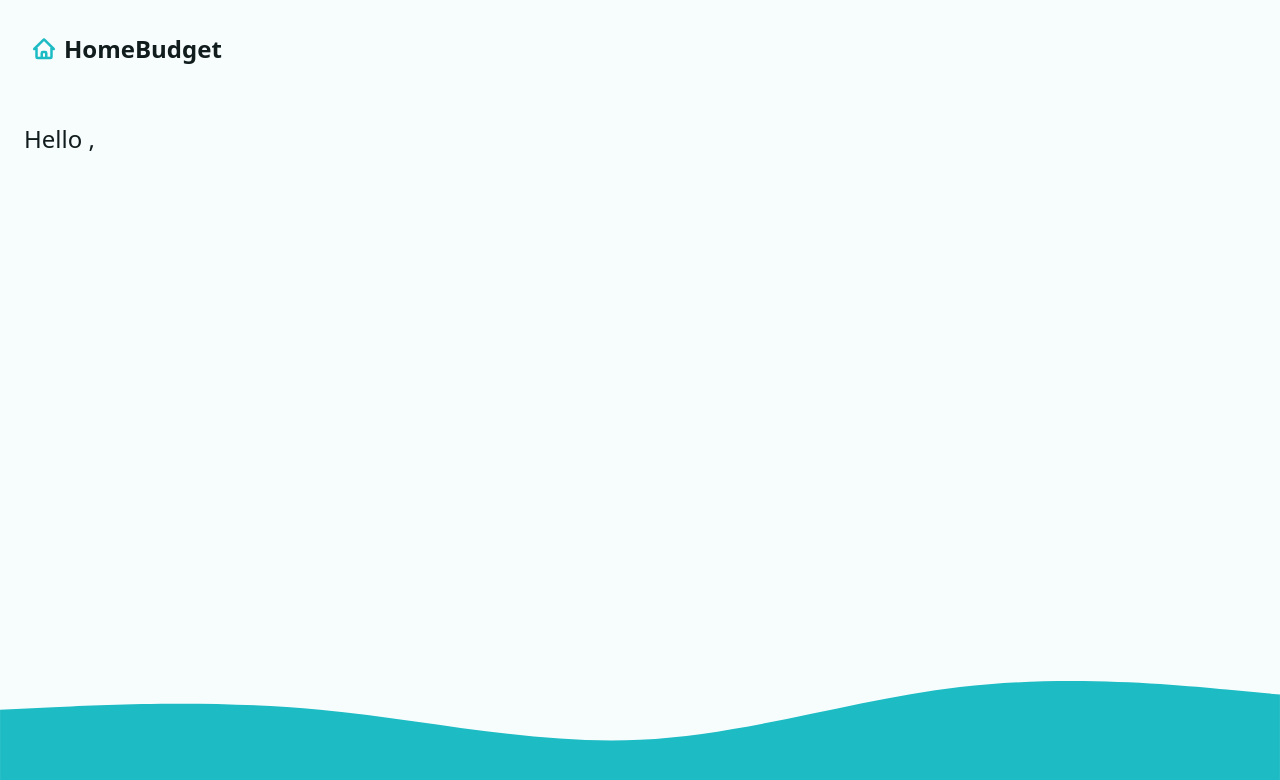
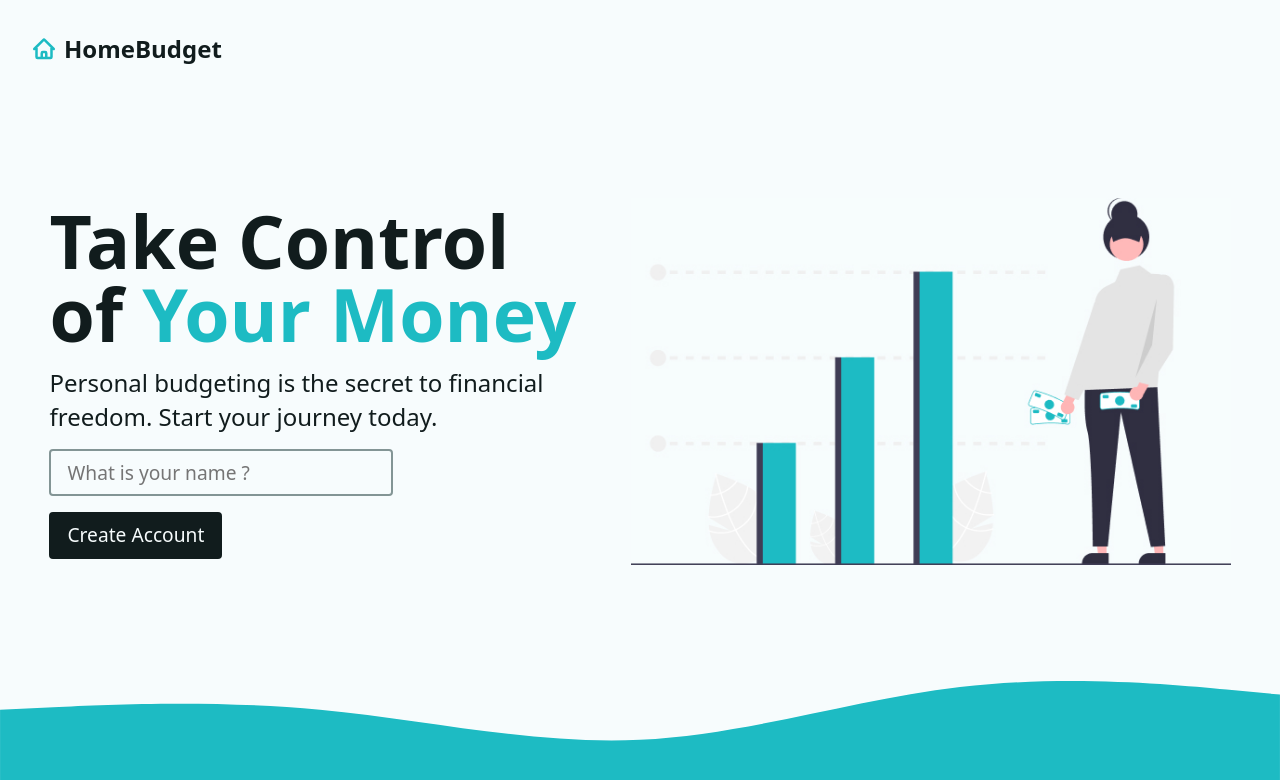
Before and after one commit to saeedmuhammed/react-router-budget-app, a React (Vite) app: page / in a window 1280 px wide. Shown: the top 780 px of the page. Built offline with nearby package versions, Linux system fonts and the light colour scheme.

Commit message:
make login form

```diff
--- a/package.json
+++ b/package.json
@@ -11,7 +11,8 @@
   "dependencies": {
     "react": "^18.2.0",
     "react-dom": "^18.2.0",
-    "react-router-dom": "^6.8.0"
+    "react-router-dom": "^6.8.0",
+    "react-toastify": "^9.1.3"
   },
   "devDependencies": {
     "@types/react": "^18.0.27",
--- a/src/App.jsx
+++ b/src/App.jsx
@@ -1,13 +1,18 @@
 import { Route, RouterProvider, createBrowserRouter, createRoutesFromElements } from "react-router-dom";
-import Dashboard, { dashboardLoader } from "./Pages/Dashboard";
+import Dashboard, { dashboardAction, dashboardLoader } from "./Pages/Dashboard";
 import Error from './Pages/Error'
 import MainLayout from "./Layouts/MainLayout";
 import { deleteItem } from "./Helper";
 
+//totsify library for notifications
+import { ToastContainer } from 'react-toastify';
+import 'react-toastify/dist/ReactToastify.css';
+
+
 const router = createBrowserRouter(
   createRoutesFromElements(
     <Route path="/" element={<MainLayout />} loader={dashboardLoader} errorElement={<Error />} >
-    <Route index element={<Dashboard />} loader={dashboardLoader}  />
+    <Route index element={<Dashboard />} loader={dashboardLoader} action={dashboardAction} />
     <Route path="logout" action={()=> deleteItem('userName')} />
     </Route>
 
@@ -17,6 +22,7 @@ const router = createBrowserRouter(
 function App() {
   return <div className="App">
     <RouterProvider router={router} />
+    <ToastContainer />
   </div>;
 }
 
--- /dev/null
+++ b/src/Components/Intro.jsx
@@ -0,0 +1,25 @@
+import React from 'react'
+// assets
+import illustration from "../assets/illustration.jpg"
+import { Form } from 'react-router-dom'
+
+export default function Intro() {
+  return (
+    <div className='intro'>
+        <div>
+            <h1>
+            Take Control of <span className="accent">Your Money</span>
+            </h1>
+            <p>
+            Personal budgeting is the secret to financial freedom. Start your journey today.
+            </p>
+            <Form method='post'>
+                <input type="text" placeholder='What is your name ?' name='userName' required autoComplete='given-name' />
+                <button type='submit' className='btn btn--dark'><span>Create Account</span></button>
+
+            </Form>
+        </div>
+        <img src={illustration} alt="Person with money" width={600} />
+    </div>
+  )
+}
--- a/src/Helper.js
+++ b/src/Helper.js
@@ -1,4 +1,5 @@
 import { redirect } from "react-router-dom";
+import { toast } from "react-toastify";
 
 export  const fetchData = (key)=> {
 
@@ -10,6 +11,6 @@ return JSON.parse(localStorage.getItem(key));
 export const deleteItem = (key) => {
 
 localStorage.removeItem(key);
-
+toast.success("User Deleted Succefully !");
 return redirect("/");
 }
--- a/src/Pages/Dashboard.jsx
+++ b/src/Pages/Dashboard.jsx
@@ -1,6 +1,8 @@
 import React from 'react'
 import { fetchData } from '../Helper'
 import { useLoaderData } from 'react-router-dom';
+import Intro from '../Components/Intro';
+import { toast } from 'react-toastify';
 
 
 
@@ -10,11 +12,27 @@ export default function Dashboard() {
   return (
     <>
 
-    <div>Hello , {userName}</div>
+   {userName ? userName : <Intro />}
     </>
   )
 }
 
+
+
+export async function dashboardAction({request}){
+
+  try {
+  const data = await request.formData();
+  const formData = Object.fromEntries(data);
+  localStorage.setItem("userName",JSON.stringify(formData.userName));
+
+  return toast.success("Hello ,"+formData.userName);
+
+  } catch (error) {
+    throw Error("There is something wrong while createing your account");
+  }
+
+}
 
 export function dashboardLoader(){
 
```
Also changed, not shown: 2 other files (tests, documents, lock files or other folders).
